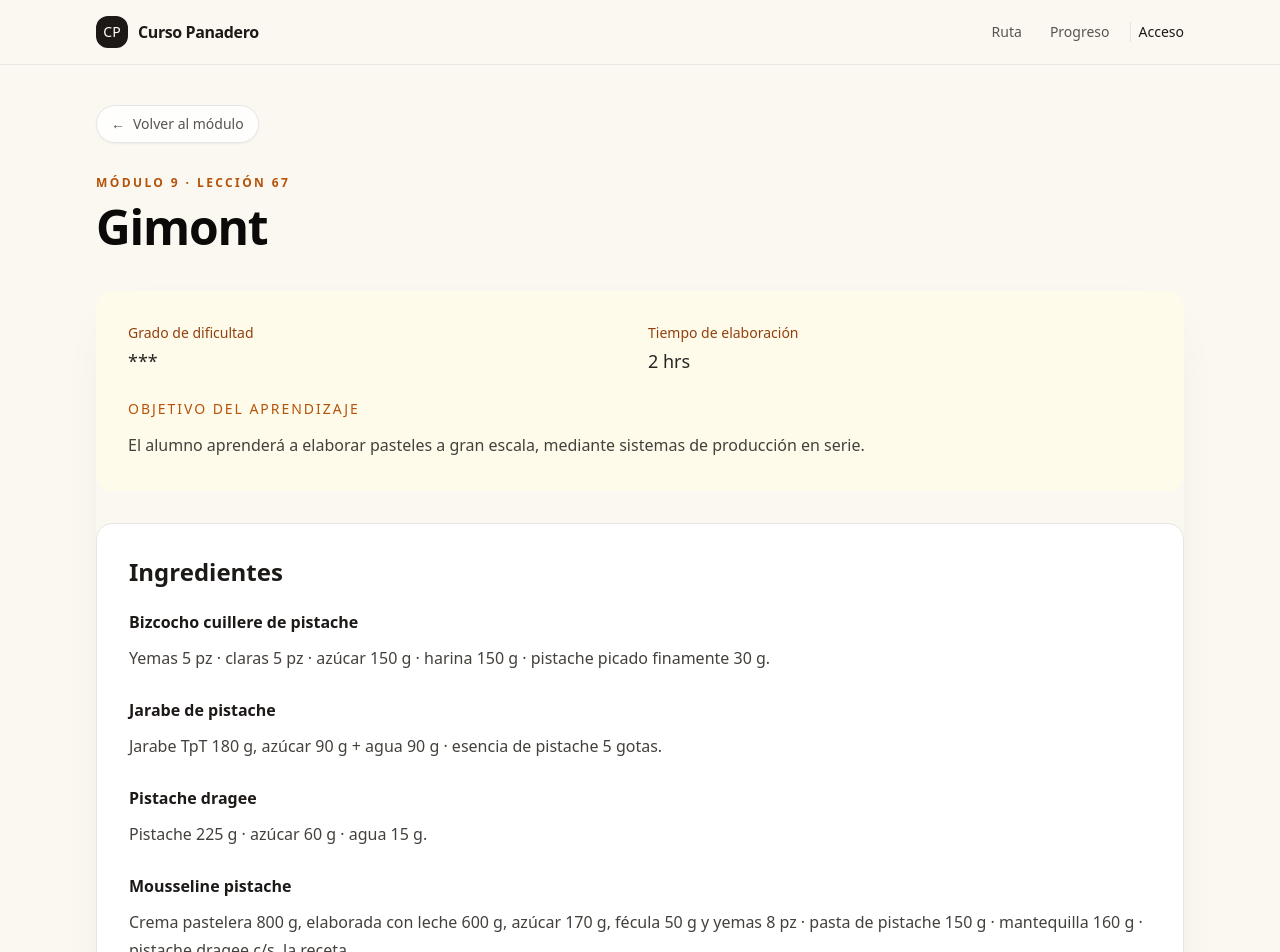
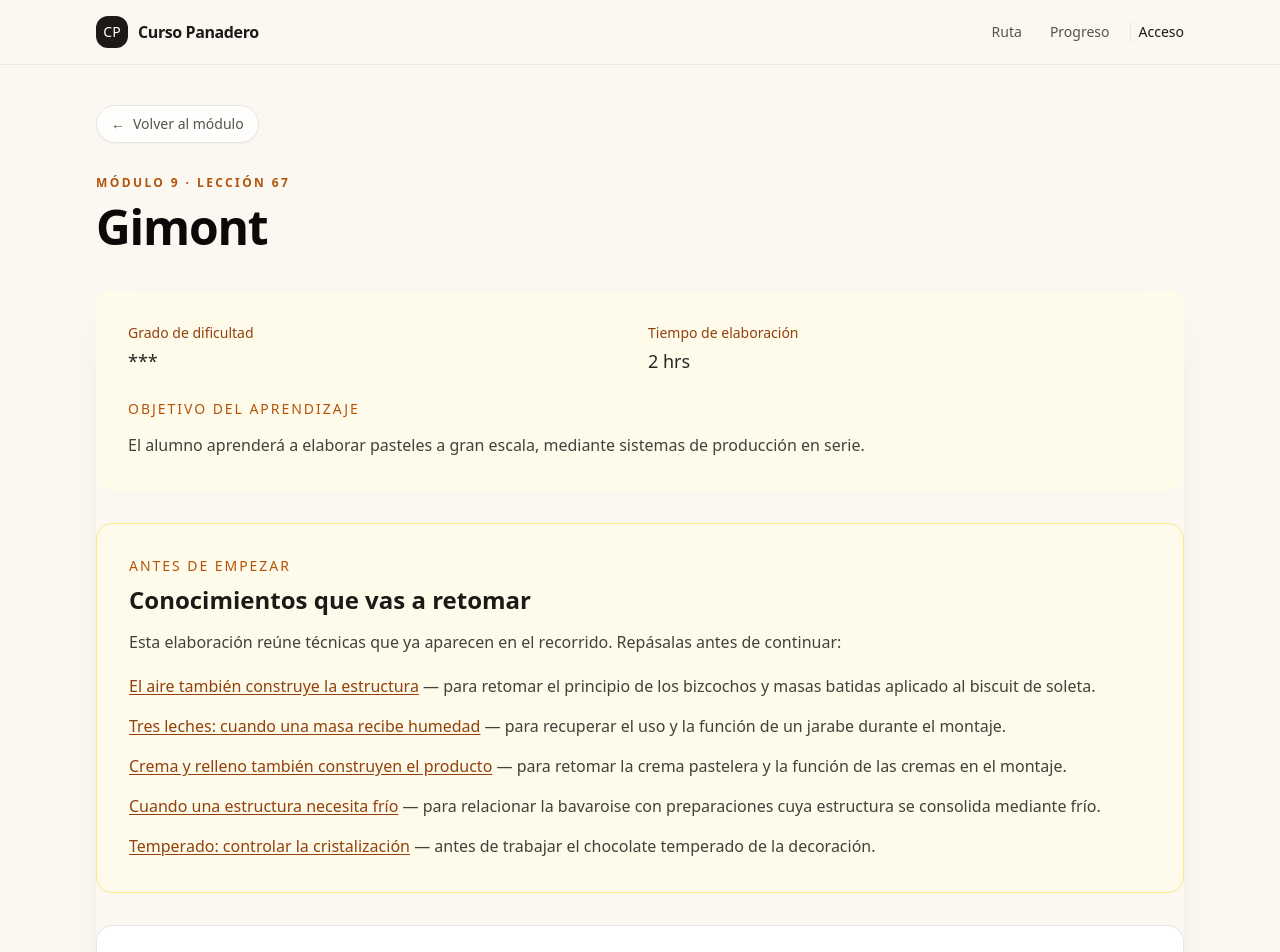
Before and after one commit to Drworm82/CursoPanadero, a Next.js app: page /leccion-gimont in a window 1280 px wide. Shown: the top 952 px of the page. Built offline with nearby package versions, Linux system fonts and the light colour scheme; no server answers.

Commit message:
Agrega referencias a conocimientos previos en Gimont

```diff
--- a/pages/leccion-gimont.js
+++ b/pages/leccion-gimont.js
@@ -13,6 +13,19 @@ export default function LessonPage() {
           </div>
           <p className="mt-6 text-sm font-medium uppercase tracking-[0.14em] text-amber-700">Objetivo del aprendizaje</p>
           <p className="mt-3 max-w-3xl leading-7 text-stone-700">El alumno aprenderá a elaborar pasteles a gran escala, mediante sistemas de producción en serie.</p>
+        </section>
+
+        <section className="rounded-2xl border border-amber-200 bg-amber-50 p-6 sm:p-8">
+          <p className="text-sm font-medium uppercase tracking-[0.14em] text-amber-700">Antes de empezar</p>
+          <h2 className="mt-2 text-2xl font-semibold text-stone-900">Conocimientos que vas a retomar</h2>
+          <p className="mt-3 leading-7 text-stone-700">Esta elaboración reúne técnicas que ya aparecen en el recorrido. Repásalas antes de continuar:</p>
+          <ul className="mt-4 space-y-3 leading-7">
+            <li><a className="font-medium text-amber-800 underline underline-offset-2" href="/leccion-el-aire-construye-la-estructura">El aire también construye la estructura</a> <span className="text-stone-700">— para retomar el principio de los bizcochos y masas batidas aplicado al biscuit de soleta.</span></li>
+            <li><a className="font-medium text-amber-800 underline underline-offset-2" href="/leccion-tres-leches">Tres leches: cuando una masa recibe humedad</a> <span className="text-stone-700">— para recuperar el uso y la función de un jarabe durante el montaje.</span></li>
+            <li><a className="font-medium text-amber-800 underline underline-offset-2" href="/leccion-crema-y-relleno">Crema y relleno también construyen el producto</a> <span className="text-stone-700">— para retomar la crema pastelera y la función de las cremas en el montaje.</span></li>
+            <li><a className="font-medium text-amber-800 underline underline-offset-2" href="/leccion-cuando-una-estructura-necesita-frio">Cuando una estructura necesita frío</a> <span className="text-stone-700">— para relacionar la bavaroise con preparaciones cuya estructura se consolida mediante frío.</span></li>
+            <li><a className="font-medium text-amber-800 underline underline-offset-2" href="/leccion-temperado-cristalizacion">Temperado: controlar la cristalización</a> <span className="text-stone-700">— antes de trabajar el chocolate temperado de la decoración.</span></li>
+          </ul>
         </section>
 
         <section className="rounded-2xl border border-stone-200 bg-white p-6 sm:p-8">
```
